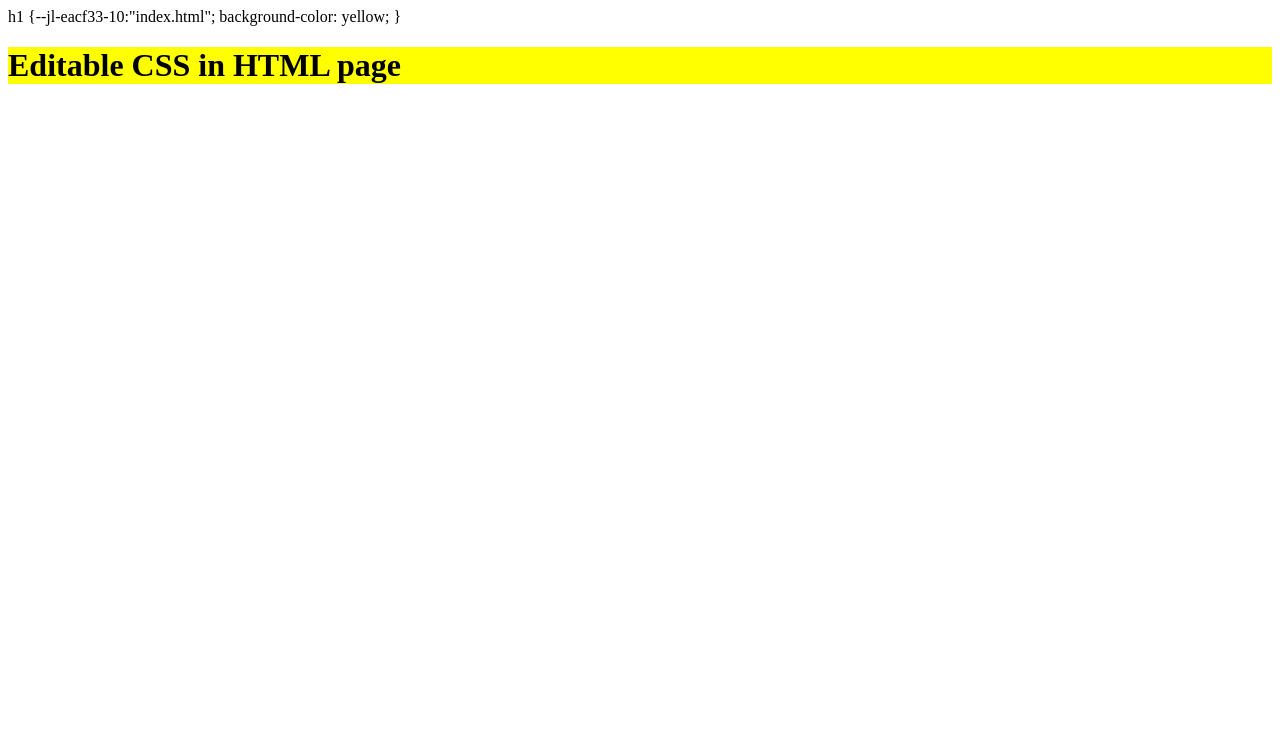
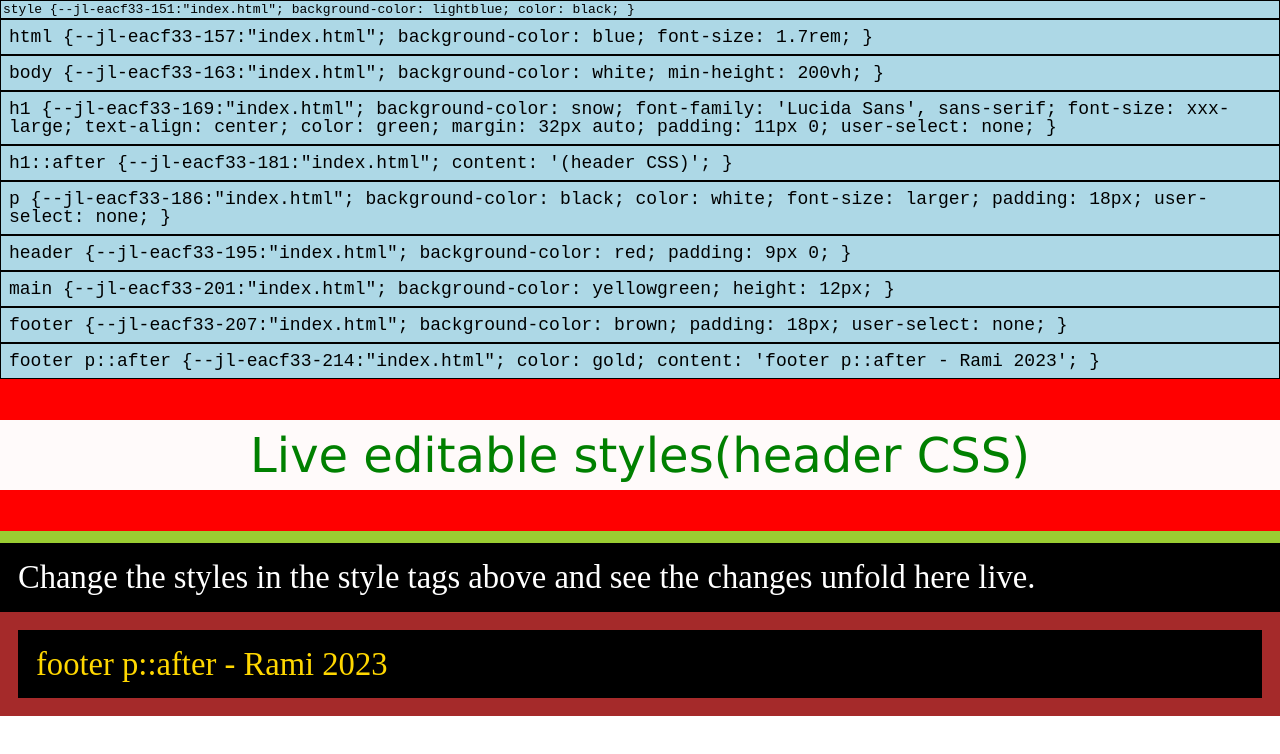
Before and after one commit to Rami24t/InteractiveEditablePageHTMLCSS, a plain HTML site: page index.html in a window 1280 px wide. Shown: the top 754 px of the page. Drawn offline with Linux system fonts and the light colour scheme.

Commit message:
update index.html with live styles

```diff
--- a/index.html
+++ b/index.html
@@ -1,18 +1,228 @@
 <!DOCTYPE html>
 <html lang="en">
+
 <head>
     <meta charset="UTF-8">
     <meta name="viewport" content="width=device-width, initial-scale=1.0">
     <title>Editable CSS in HTML page</title>
 </head>
+<style>
+    html,
+    body,
+    div,
+    span,
+    applet,
+    object,
+    iframe,
+    h1,
+    h2,
+    h3,
+    h4,
+    h5,
+    h6,
+    p,
+    blockquote,
+    pre,
+    a,
+    abbr,
+    acronym,
+    address,
+    big,
+    cite,
+    code,
+    del,
+    dfn,
+    em,
+    img,
+    ins,
+    kbd,
+    q,
+    s,
+    samp,
+    small,
+    strike,
+    strong,
+    sub,
+    sup,
+    tt,
+    var,
+    b,
+    u,
+    i,
+    center,
+    dl,
+    dt,
+    dd,
+    ol,
+    ul,
+    li,
+    fieldset,
+    form,
+    label,
+    legend,
+    table,
+    caption,
+    tbody,
+    tfoot,
+    thead,
+    tr,
+    th,
+    td,
+    article,
+    aside,
+    canvas,
+    details,
+    embed,
+    figure,
+    figcaption,
+    footer,
+    header,
+    hgroup,
+    menu,
+    nav,
+    output,
+    ruby,
+    section,
+    summary,
+    time,
+    mark,
+    audio,
+    video {
+        margin: 0;
+        padding: 0;
+        border: 0;
+        font-size: 100%;
+        font: inherit;
+        vertical-align: baseline;
+    }
+
+    article,
+    aside,
+    details,
+    figcaption,
+    figure,
+    footer,
+    header,
+    hgroup,
+    menu,
+    nav,
+    section {
+        display: block;
+    }
+
+    body {
+        line-height: 1;
+    }
+
+    ol,
+    ul {
+        list-style: none;
+    }
+
+    blockquote,
+    q {
+        quotes: none;
+    }
+
+    blockquote:before,
+    blockquote:after,
+    q:before,
+    q:after {
+        content: '';
+        content: none;
+    }
+
+    table {
+        border-collapse: collapse;
+        border-spacing: 0;
+    }
+
+    style {
+        display: block;
+        font-size: large;
+        padding: 8px;
+        border: 1px solid black;
+        font-family: 'TypeWriter', monospace;
+    }
+</style>
+
 <body>
+    <style style="font-size: small; padding: 2px;" contenteditable="true">
+        style {
+            background-color: lightblue;
+            color: black;
+        }
+        </style>
+    <style style='display: block;' contenteditable="true">
+        html {
+            background-color: blue;
+            font-size: 1.7rem;
+        }
+    </style>
+    <style style='display: block;' contenteditable="true">
+        body {
+            background-color: white;
+            min-height: 200vh;
+        }
+    </style>
     <style style='display: block;' contenteditable="true">
         h1 {
-            background-color: yellow;
+            background-color: snow;
+            font-family: 'Lucida Sans', sans-serif;
+            font-size: xxx-large;
+            text-align: center;
+            color: green;
+            margin: 32px auto;
+            padding: 11px 0;
+            user-select: none;
         }
     </style>
-    <h1
-    style="display: block;"
-    >Editable CSS in HTML page</h1>
+    <style style='display: block;' contenteditable="true">
+        h1::after {
+            content: '(header CSS)';
+        }
+    </style>
+    <style style='display: block;' contenteditable="true">
+        p {
+            background-color: black;
+            color: white;
+            font-size: larger;
+            padding: 18px;
+            user-select: none;
+        }
+    </style>
+    <style style='display: block;' contenteditable="true">
+        header {
+            background-color: red;
+            padding: 9px 0;
+        }
+    </style>
+    <style style='display: block;' contenteditable="true">
+        main {
+            background-color: yellowgreen;
+            height: 12px;
+        }
+    </style>
+    <style style='display: block;' contenteditable="true">
+        footer {
+            background-color: brown;
+            padding: 18px;
+            user-select: none;
+        }
+        </style>
+    <style style='display: block;' contenteditable="true">
+        footer p::after {
+            color: gold;
+            content: 'footer p::after - Rami 2023';
+        }
+    </style>
+    <header>
+    <h1>Live editable styles</h1></header>
+    <main></main>
+    <p>Change the styles in the style tags above and see the changes unfold here live.</p>
+    <footer>
+        <p></p>
+    </footer>
 </body>
+
 </html>
```
